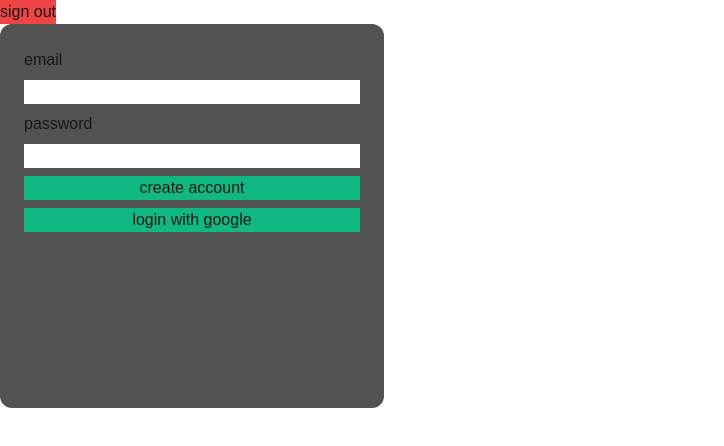
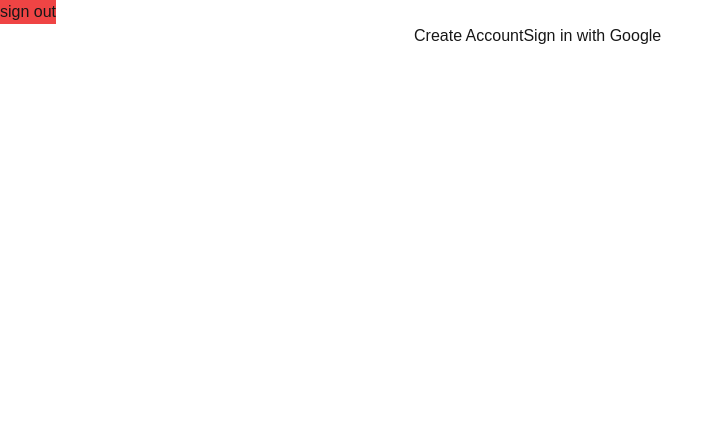
Before and after one commit to harrywebb21/Meshed, a Next.js app: page /home in a window 1280 px wide. Shown: the top 446 px of the page, without its empty margins (0-724 px from the left). Built offline with nearby package versions, Linux system fonts and the light colour scheme; no server answers.

Commit message:
added jotai for session

```diff
--- a/src/app/home/page.tsx
+++ b/src/app/home/page.tsx
@@ -1,104 +1,52 @@
 "use client";
-import { createUserWithEmailAndPassword, signInWithPopup } from "firebase/auth";
 import { useEffect, useState } from "react";
 import { auth } from "@/app/firebase";
-import { GoogleAuthProvider } from "firebase/auth";
+import SignInModal from "@/components/signin/SignInModal";
+import { useAtom } from "jotai";
+import { sessionAtom } from "@/lib/store";
+import { RESET } from "jotai/utils";
 
 export default function Home() {
-  const [email, setEmail] = useState("");
-  const [password, setPassword] = useState("");
-  function loginWithGoogle() {
-    signInWithPopup(auth, new GoogleAuthProvider())
-      .then((result) => {
-        const credential = GoogleAuthProvider.credentialFromResult(result);
-        const token = credential?.accessToken;
+  const [loading, setLoading] = useState(true);
+  const [session, setSession] = useAtom(sessionAtom);
 
-        const user = result.user;
-        console.log("user: ", user);
-        console.log("token: ", token);
-      })
-      .catch((error) => {
-        const errorCode = error.code;
-        const errorMessage = error.message;
-        const email = error.customData.email;
-        const credential = GoogleAuthProvider.credentialFromError(error);
-        console.log(errorCode, errorMessage, email, credential);
-      });
-  }
-
-  function createAccount(email: string, password: string) {
-    createUserWithEmailAndPassword(auth, email, password)
-      .then((userCredential) => {
-        const user = userCredential.user;
-        console.log(user);
-      })
-      .catch((error) => {
-        const errorCode = error.code;
-        const errorMessage = error.message;
-        console.log(errorCode, errorMessage);
-      });
-  }
+  useEffect(() => {
+    auth.onAuthStateChanged((user) => {
+      if (user) {
+        setSession(user);
+      }
+      setLoading(false);
+    });
+  }, [setSession]);
 
   function signOut() {
     auth
       .signOut()
       .then(() => {
         console.log("signed out");
+        setSession(RESET);
       })
       .catch((error) => {
         console.log("error signing out", error);
       });
   }
 
-  useEffect(() => {
-    auth.onAuthStateChanged((user) => {
-      if (user) {
-        console.log("user is signed in", user);
-      } else {
-        console.log("user is signed out");
-      }
-    });
-  }, []);
+  if (loading) {
+    return <div>loading...</div>;
+  }
 
   return (
     <>
       <button className="bg-red-500" onClick={signOut}>
         sign out
       </button>
-      <div className=" flex flex-col p-6 w-96 h-96 gap-2 bg-neutral-600 rounded-xl">
-        <h1>email</h1>
-        <input
-          className="text-black"
-          type="text"
-          onChange={(text) => {
-            setEmail(text.target.value);
-          }}
-        />
-        <h1>password</h1>
-        <input
-          className="text-black"
-          type="password"
-          onChange={(text) => {
-            setPassword(text.target.value);
-          }}
-        />
-        <button
-          className=" bg-emerald-500"
-          onClick={() => {
-            createAccount(email, password);
-          }}
-        >
-          create account
-        </button>
-        <button
-          className=" bg-emerald-500"
-          onClick={() => {
-            loginWithGoogle();
-          }}
-        >
-          login with google
-        </button>
-      </div>
+      {!session && auth ? (
+        <SignInModal />
+      ) : (
+        <div className=" flex flex-col p-6 w-96 h-96 gap-2 bg-neutral-600 rounded-xl">
+          logged in
+        </div>
+      )}
     </>
   );
 }
--- /dev/null
+++ b/src/components/signin/SignInModal.tsx
@@ -0,0 +1,67 @@
+import { auth } from "@/app/firebase";
+import { sessionAtom } from "@/lib/store";
+import {
+  createUserWithEmailAndPassword,
+  GoogleAuthProvider,
+  signInWithPopup,
+} from "firebase/auth";
+import { useAtom } from "jotai";
+import { useState } from "react";
+
+export default function SignInModal() {
+  const [email, setEmail] = useState("");
+  const [password, setPassword] = useState("");
+  const [, setSession] = useAtom(sessionAtom);
+  function loginWithGoogle() {
+    signInWithPopup(auth, new GoogleAuthProvider())
+      .then((result) => {
+        const credential = GoogleAuthProvider.credentialFromResult(result);
+        const token = credential?.accessToken;
+
+        const user = result.user;
+        setSession(user);
+        console.log("user: ", user);
+        console.log("token: ", token);
+      })
+      .catch((error) => {
+        const errorCode = error.code;
+        const errorMessage = error.message;
+        const email = error.customData.email;
+        const credential = GoogleAuthProvider.credentialFromError(error);
+        console.log(errorCode, errorMessage, email, credential);
+      });
+  }
+
+  function createAccount(email: string, password: string) {
+    createUserWithEmailAndPassword(auth, email, password)
+      .then((userCredential) => {
+        const user = userCredential.user;
+        setSession(user);
+        console.log(user);
+      })
+      .catch((error) => {
+        const errorCode = error.code;
+        const errorMessage = error.message;
+        console.log(errorCode, errorMessage);
+      });
+  }
+
+  return (
+    <div>
+      <input
+        type="text"
+        value={email}
+        onChange={(e) => setEmail(e.target.value)}
+      />
+      <input
+        type="password"
+        value={password}
+        onChange={(e) => setPassword(e.target.value)}
+      />
+      <button onClick={() => createAccount(email, password)}>
+        Create Account
+      </button>
+      <button onClick={() => loginWithGoogle()}>Sign in with Google</button>
+    </div>
+  );
+}
--- /dev/null
+++ b/src/lib/store.ts
@@ -0,0 +1,4 @@
+import { User } from "firebase/auth";
+import { atomWithStorage } from "jotai/utils";
+
+export const sessionAtom = atomWithStorage<User | null>("user", null);
```
